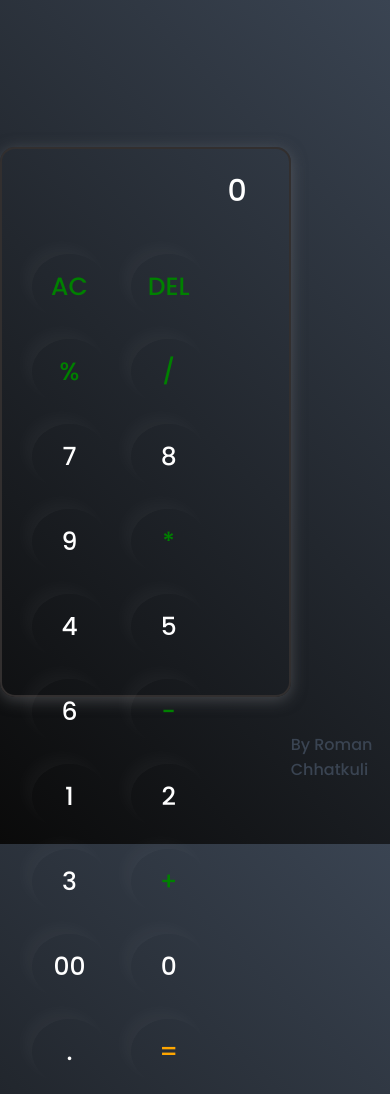
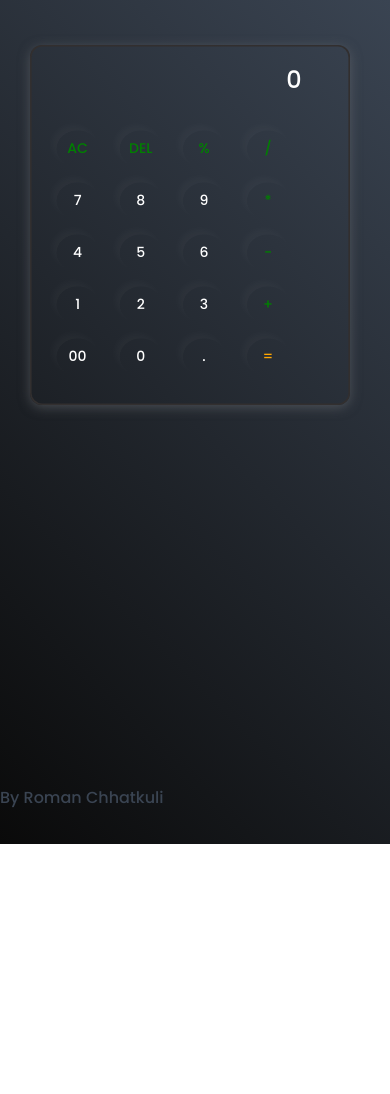
Before and after one commit to RomanChhatkuli/Projects, a plain HTML site: page Calculator/index.html in a window 390 px wide. After the commit the page ends 844 px from the top, so only its background shows below. Drawn offline with Linux system fonts and the light colour scheme.

Commit message:
responsive

```diff
--- a/Calculator/style.css
+++ b/Calculator/style.css
@@ -61,3 +61,20 @@ button{
     right: 0;
     color: #3a4452;
 }
+@media only screen and (max-width: 700px) {
+    body{
+        display: block;
+    }
+    .calculator{
+        transform: scale(0.8);
+        position: relative;
+        left: -10px;
+        width: 400px;
+        height: 450px;
+
+    }
+    button{
+        transform: scale(0.7);
+        margin: 0;
+    }
+}
```
